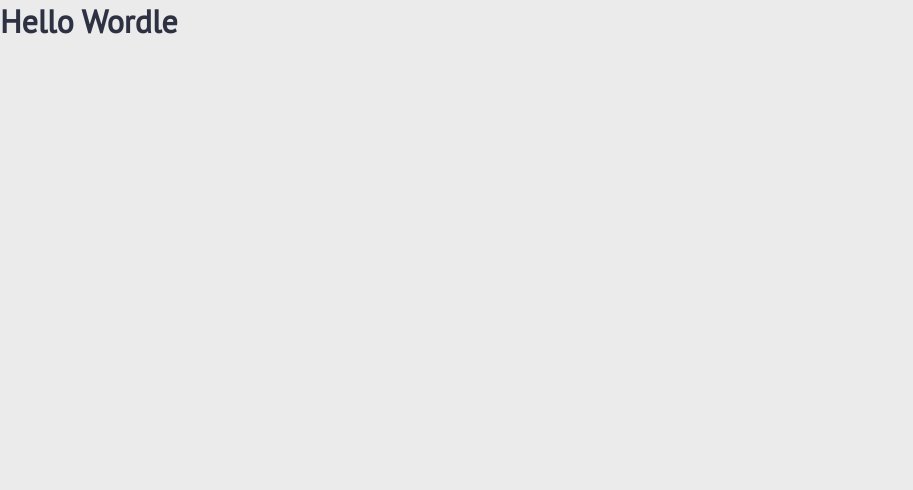
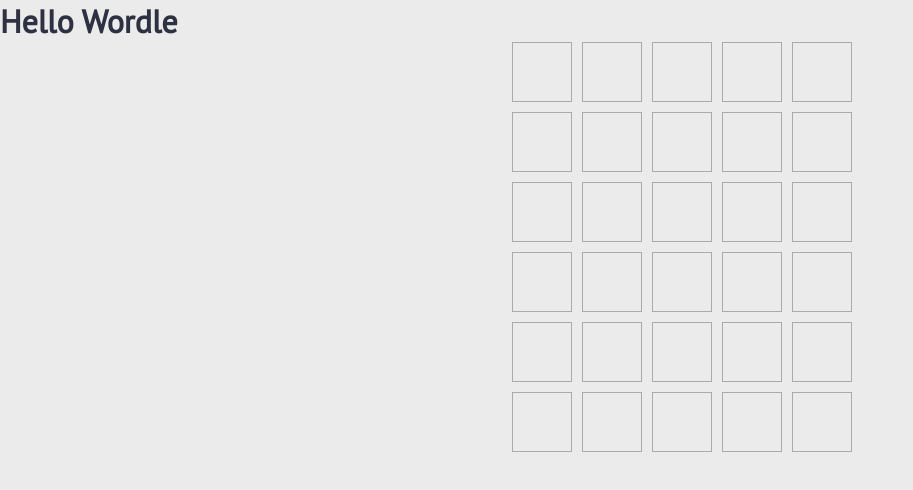
Before and after one commit to SomtooFromLaffy/Not-Wordle, a React (Create React App) app in the folder not-wordle/: page / in a window 1280 px wide. Shown: the top 490 px of the page, without its empty margins (0-913 px from the left). Built offline with nearby package versions, Linux system fonts and the light colour scheme.

Commit message:
Created Game Design

```diff
--- /dev/null
+++ b/not-wordle/src/components/Grid.js
@@ -0,0 +1,13 @@
+import React from 'react'
+import Row from './Row'
+import './GridStyles.css'
+
+export default function Grid({ currentGuess, guesses, turn }) {
+  return (
+    <div className='wordle-grid'>
+      {guesses.map((guess, index) =>{
+        return <Row key={index} />
+      })}
+    </div>
+  )
+}
--- /dev/null
+++ b/not-wordle/src/components/GridStyles.css
@@ -0,0 +1,6 @@
+.wordle-grid{
+    display: grid;
+    gap: 10px;
+    width: 20%;
+    margin: 0 auto;
+}
--- /dev/null
+++ b/not-wordle/src/components/Row.js
@@ -0,0 +1,15 @@
+import React from 'react'
+import './RowStyles.css'
+
+export default function Row() {
+  return (
+
+    <div className="row">
+      <div></div>
+      <div></div>
+      <div></div>
+      <div></div>
+      <div></div>
+    </div>
+  )
+}
--- /dev/null
+++ b/not-wordle/src/components/RowStyles.css
@@ -0,0 +1,17 @@
+.row{
+    display: flex;
+    align-items: center;
+    justify-content: center;
+    gap: 10px;
+}
+
+.row div{
+    display:block;
+    border: 1.5px solid #aaa;
+    height: 60px;
+    width: 60px;
+    text-align: center;
+    font-size: 2.5em;
+    text-transform: uppercase;
+    font-weight: 900;
+}
--- a/not-wordle/src/components/WordleBody.js
+++ b/not-wordle/src/components/WordleBody.js
@@ -1,4 +1,5 @@
 import React, { useEffect } from 'react'
+import Grid from './Grid'
 import useGameLogicHook from './useGameLogicHook'
 
 export default function WordleBody({ solution }) {
@@ -18,8 +19,9 @@ export default function WordleBody({ solution }) {
   }, [guesses, turn, isCorrect])
 
   return (
-    <div>
+    <div className='wordle-body'>
       <h1>{currentGuess}</h1>
+      <Grid currentGuess={currentGuess} turn={turn} guesses={guesses} />
     </div>
   )
 }
```
